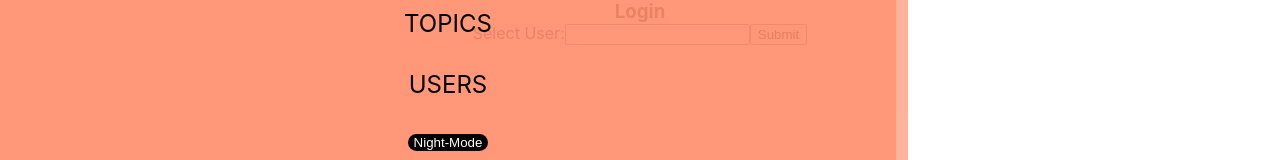
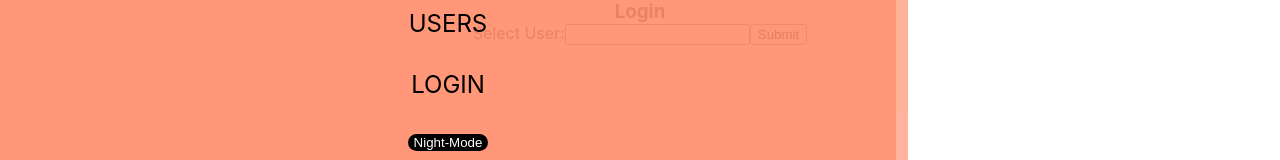
Before and after one commit to timotillydo/fe-nc-news, a React (Create React App) app: page /login in a window 1280 px wide. Both pictures are taken after a click on the element 94 px from the left and 66 px from the top of the page. Shown: the part 282-442 px from the top of the page. Built offline with nearby package versions, Linux system fonts and the light colour scheme.

Commit message:
altered menu list order

```diff
--- a/src/Components/Menu.js
+++ b/src/Components/Menu.js
@@ -6,18 +6,13 @@ const Menu = () => {
   return (
     <ul className="menu">
       <li>
-        <Link className="menu-item" to="/login">
-          Login
-        </Link>
-      </li>
-      <li>
         <Link className="menu-item" to="/">
           Home
         </Link>
       </li>
       {/* <li>
         <Link className="menu-item" to="/">
-          Top Articles
+        Top Articles
         </Link>
       </li> */}
       <li>
@@ -31,6 +26,11 @@ const Menu = () => {
         </Link>
       </li>
       <li>
+        <Link className="menu-item" to="/login">
+          Login
+        </Link>
+      </li>
+      <li>
         <button className="night-mode">Night-Mode</button>
       </li>
     </ul>
```
